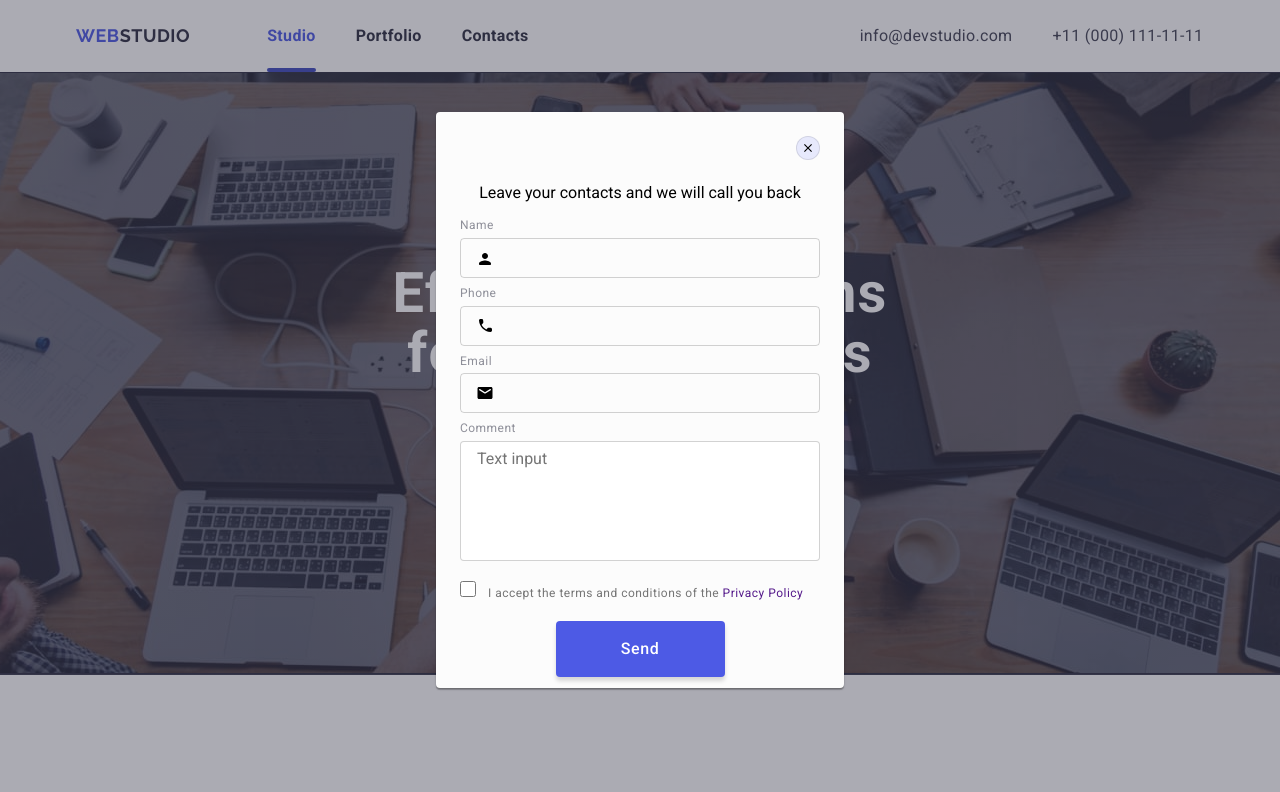
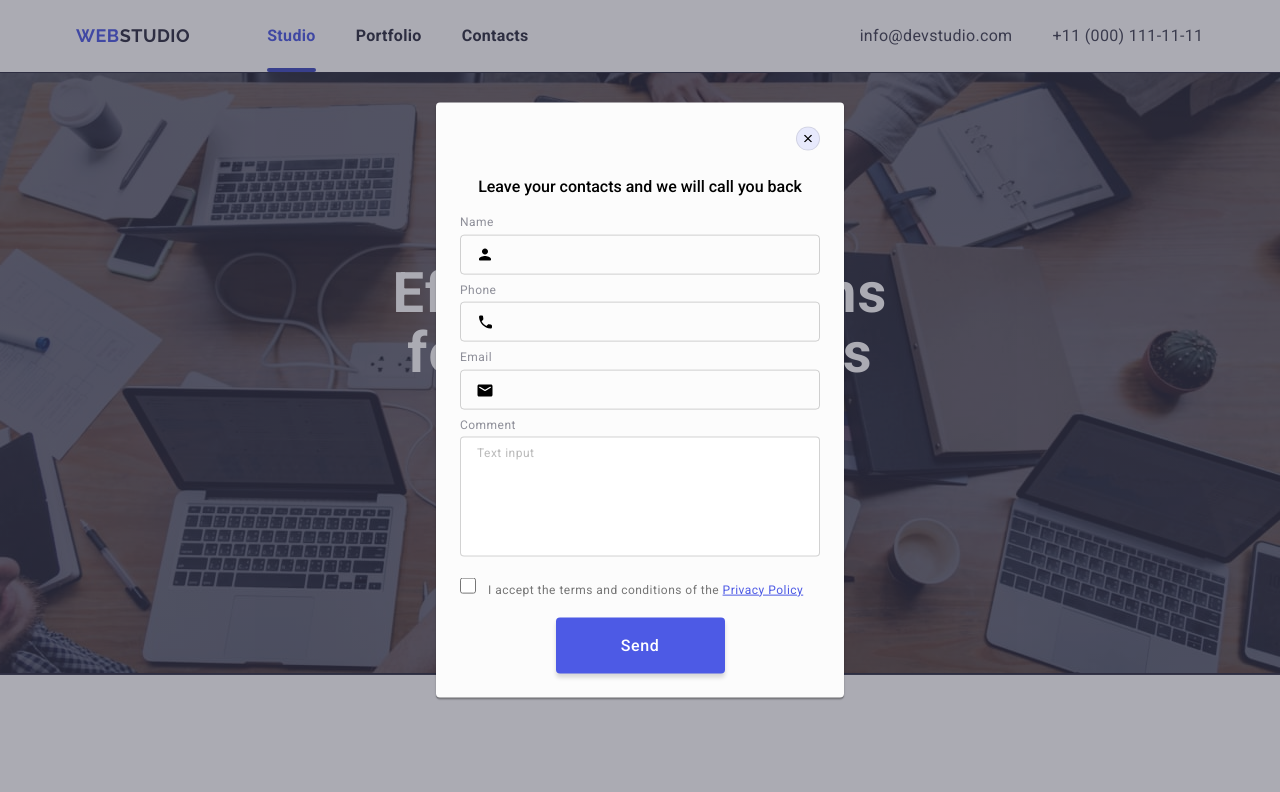
Before and after one commit to EdwardDerkach/goit-markup-hw-06, a plain HTML site: page index.html in a window 1280 px wide. Both pictures are taken after a click on the button "Order Service". Shown: the top 792 px of the page. Drawn offline with nearby package versions, Linux system fonts and the light colour scheme.

Commit message:
Bug fixes

```diff
--- a/css/styles.css
+++ b/css/styles.css
@@ -769,7 +769,7 @@ a {
   top: 50%;
   left: 50%;
   width: 408px;
-  height: 576px;
+  min-height: 584px;
   transform: translate(-50%, -50%);
   background: #fcfcfc;
   box-shadow: 0px 1px 1px rgba(0, 0, 0, 0.14), 0px 1px 3px rgba(0, 0, 0, 0.12),
@@ -801,12 +801,16 @@ a {
 }
 
 .registration-form-title {
+  font-weight: 500;
+  font-size: 16px;
+  line-height: 1.5;
   display: block;
   margin-bottom: 16px;
   text-align: center;
 }
 
 .registration-form-field {
+  margin-bottom: 8px;
   display: block;
   position: relative;
 }
@@ -832,7 +836,6 @@ a {
   background-color: transparent;
   border: 1px solid rgba(33, 33, 33, 0.2);
   border-radius: 4px;
-  margin-bottom: 8px;
   padding-left: 38px;
   outline: transparent;
   transition: outline var(--anim-fast);
@@ -845,7 +848,7 @@ a {
 
 .registration-form-icon-person {
   position: absolute;
-  bottom: 18px;
+  bottom: 11px;
   left: 16px;
   transition: fill var(--anim-fast);
 }
@@ -856,7 +859,7 @@ a {
 
 .registration-form-icon {
   position: absolute;
-  bottom: 16px;
+  bottom: 7px;
   left: 16px;
   transition: fill var(--anim-fast);
 }
@@ -876,6 +879,14 @@ a {
   outline: transparent;
   outline-offset: -1px;
   transition: outline var(--anim-fast);
+}
+
+.registration-form-massage::placeholder {
+  font-weight: 400;
+  font-size: 12px;
+  line-height: 1.3;
+  letter-spacing: 0.04em;
+  color: rgba(117, 117, 117, 0.5);
 }
 
 .registration-form-massage:focus {
@@ -910,6 +921,12 @@ a {
 
 .registration-form-link {
   display: inline;
+  font-weight: 400;
+  font-size: 12px;
+  line-height: 1.3;
+  letter-spacing: 0.04em;
+  text-decoration-line: underline;
+  color: var(--accent-color);
 }
 
 .registration-form-button {
--- a/index.html
+++ b/index.html
@@ -471,7 +471,6 @@
                 class="registration-form-icon-person"
                 width="18px"
                 height="18px"
-                href=""
               >
                 <use href="./images/icons.svg#icon-person"></use>
               </svg>
@@ -484,12 +483,7 @@
                 name="user_phone"
                 required
               />
-              <svg
-                class="registration-form-icon"
-                width="18px"
-                height="24px"
-                href=""
-              >
+              <svg class="registration-form-icon" width="18px" height="24px">
                 <use href="./images/icons.svg#icon-phone"></use>
               </svg>
             </label>
@@ -501,12 +495,7 @@
                 name="user_email"
                 required
               />
-              <svg
-                class="registration-form-icon"
-                width="18px"
-                height="24px"
-                href=""
-              >
+              <svg class="registration-form-icon" width="18px" height="24px">
                 <use href="./images/icons.svg#icon-email"></use>
               </svg>
             </label>
```
